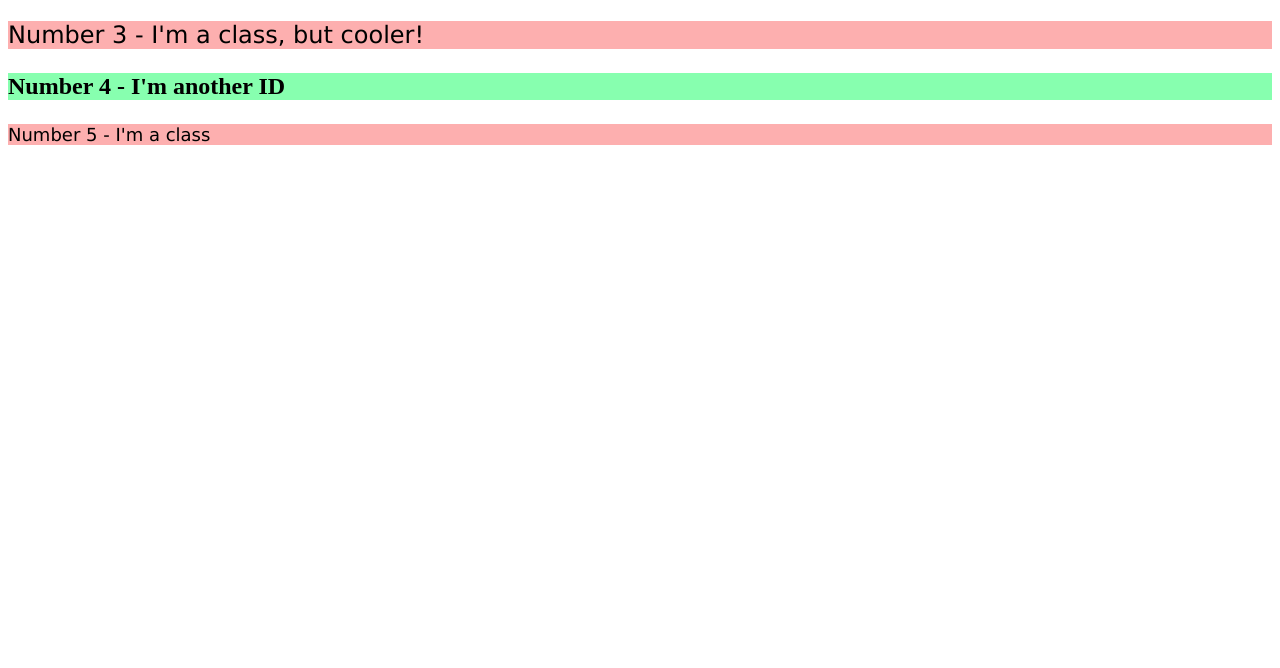
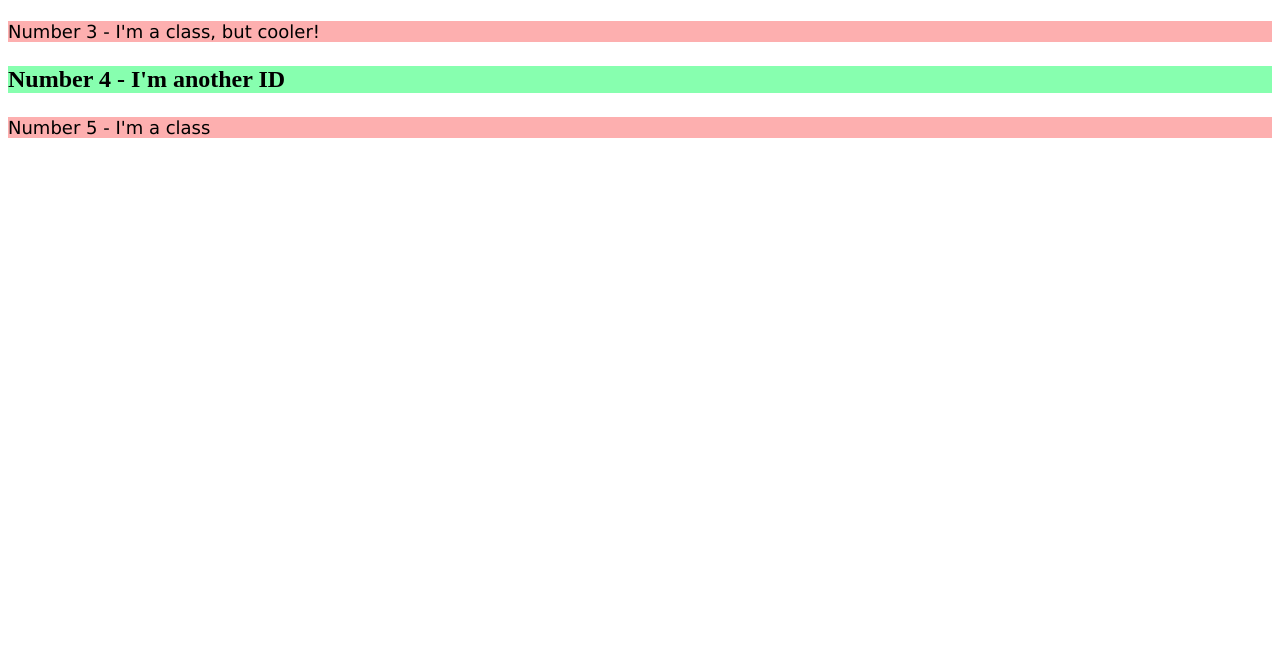
Before and after one commit to atizzle07/intro-to-css, a plain HTML site: page 02-class-id-selectors/example.html in a window 1280 px wide. Shown: the part 132-800 px from the top of the page. Drawn offline with Linux system fonts and the light colour scheme.

Commit message:
fixes some class selector names

```diff
--- a/02-class-id-selectors/example.html
+++ b/02-class-id-selectors/example.html
@@ -7,19 +7,19 @@
     <link rel="stylesheet" href="style.css">
 </head>
 <body>
-    <p class="num1">
+    <p class="odd">
         Number 1 - I'm a class
     </p>
     <p id="num2">
         Number 2 - I'm one ID
     </p>
-        <p class="num3">
+        <p class="odd">
         Number 3 - I'm a class, but cooler!
     </p>
         <p id="num4">
         Number 4 - I'm another ID
     </p>
-        <p class="num5">
+        <p class="odd">
         Number 5 - I'm a class
     </p>
 </body>
--- a/02-class-id-selectors/style.css
+++ b/02-class-id-selectors/style.css
@@ -4,9 +4,7 @@ p {
     color: black;
 }
 
-.num1,
-.num3,
-.num5 {
+.odd {
     background-color: rgb(253, 175, 175);
     font-family: Verdana, DejaVu Sans, sans-serif;
 
```
